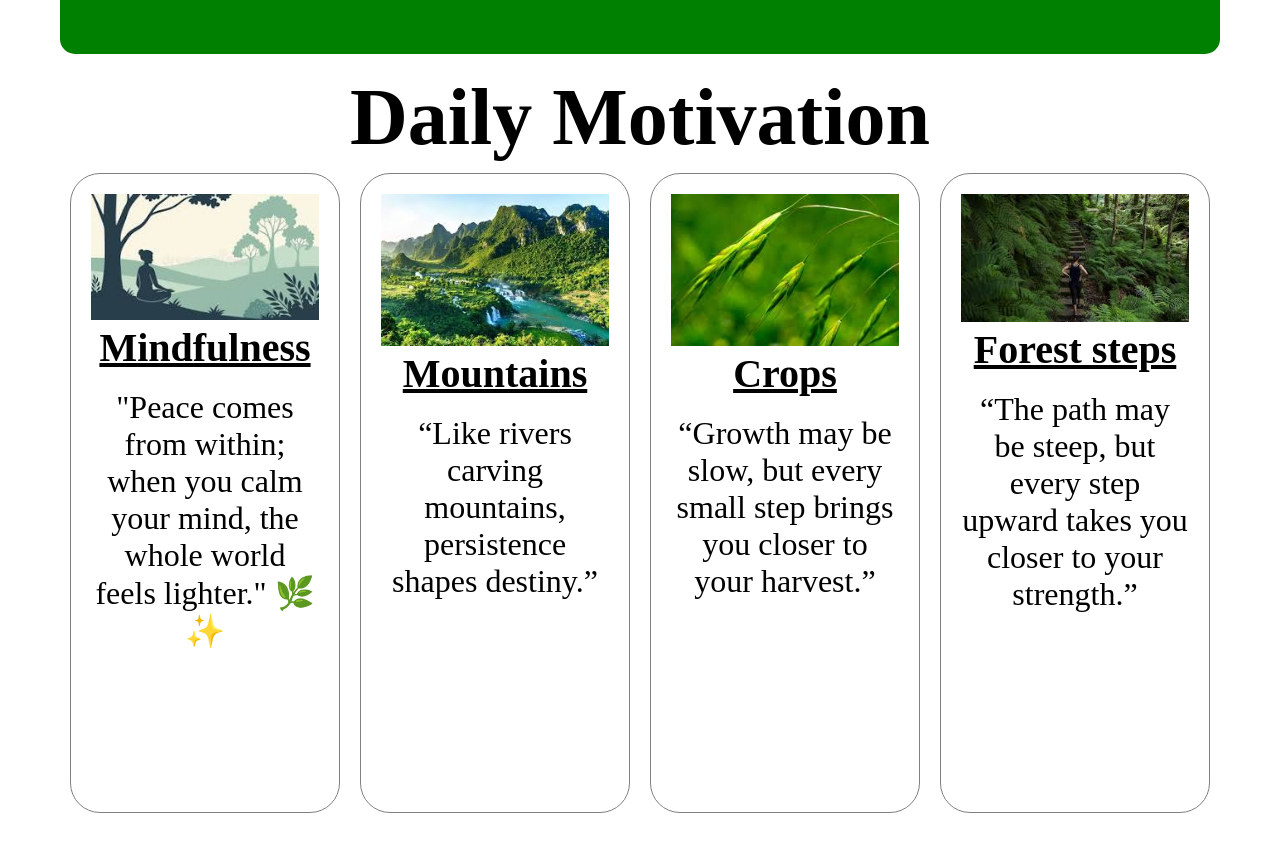
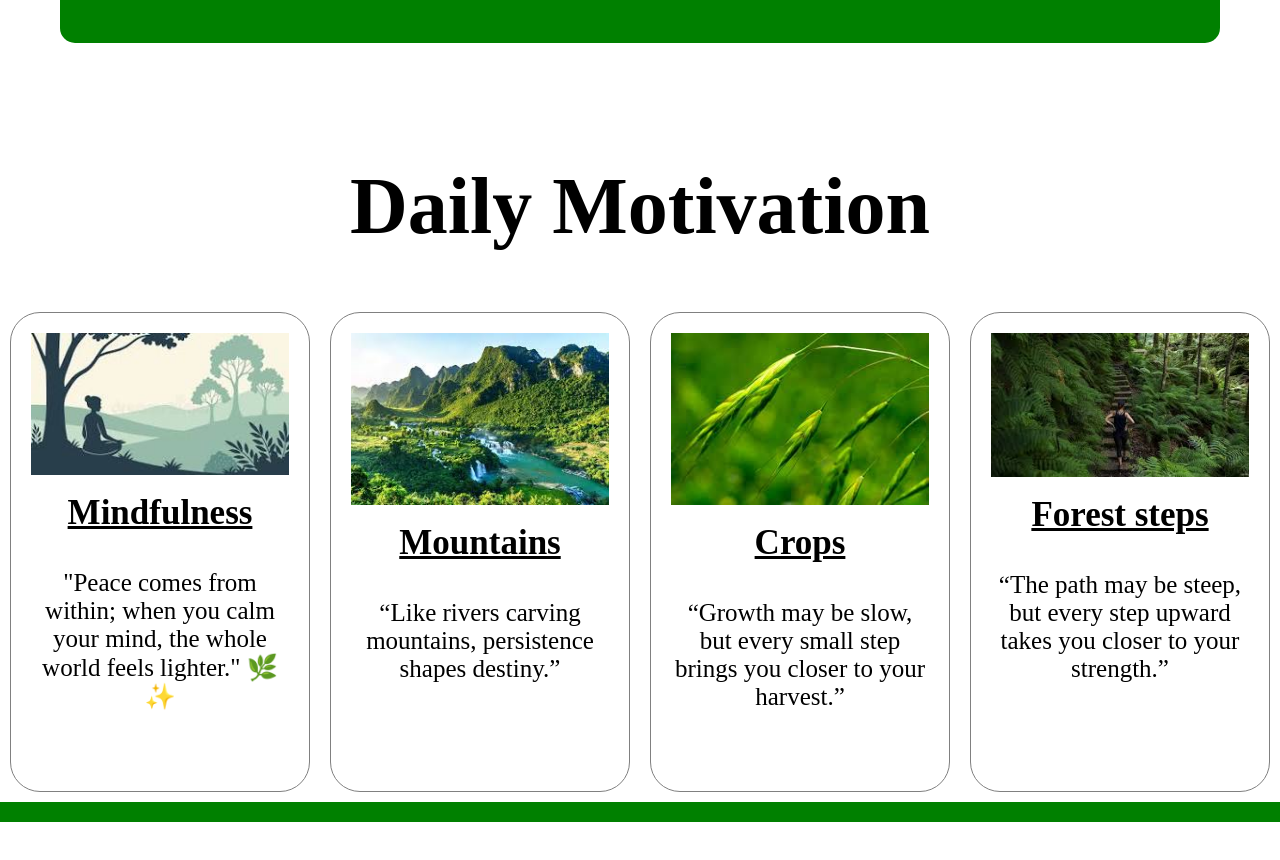
Before and after one commit to samirchandekar/responsive-project1, a plain HTML site: page index.html in a window 1280 px wide. Shown: the part 1248-2108 px from the top of the page. After the commit the page ends 2072 px from the top, so only its background shows below. Drawn offline with Linux system fonts and the light colour scheme.

Commit message:
text commit

```diff
--- a/index.html
+++ b/index.html
@@ -3,12 +3,17 @@
     <head>
         <meta charset="UTF-8">
         <meta name="viewport" content="width-device-width" initial-scale="1.0">
-        <title>project</title>
+        <title>MindWell</title>
         <link rel="stylesheet" href="style.css">
+        <!-- <link rel="stylesheet" href="https://cdn.jsdelivr.net/npm/bootstrap@4.5.3/dist/css/bootstrap.min.css" integrity="sha384-TX8t27EcRE3e/ihU7zmQxVncDAy5uIKz4rEkgIXeMed4M0jlfIDPvg6uqKI2xXr2" crossorigin="anonymous">
+
+        <script src="https://code.jquery.com/jquery-3.5.1.slim.min.js" integrity="sha384-DfXdz2htPH0lsSSs5nCTpuj/zy4C+OGpamoFVy38MVBnE+IbbVYUew+OrCXaRkfj" crossorigin="anonymous"></script>
+        <script src="https://cdn.jsdelivr.net/npm/bootstrap@4.5.3/dist/js/bootstrap.bundle.min.js" integrity="sha384-ho+j7jyWK8fNQe+A12Hb8AhRq26LrZ/JpcUGGOn+Y7RsweNrtN/tE3MoK7ZeZDyx" crossorigin="anonymous"></script> -->
     </head>
     <body>
+        <div class="body-1">
             <nav class="nav-bar">
-            <b style="color: white; margin-left: 15px; font-size: 32px; margin-top: 8px;">AIclinic</b>
+                <b style="color: white; margin-left: 15px; font-size: 32px; margin-top: 8px;">MindWell</b>
                 <input class="search-bar" type="search" name="userIn" placeholder="Search">
                 <ul class="unordered-list1">
                     <li class="list1">
@@ -61,9 +66,9 @@
                 <br>
                 <p>Track your mood, relax your mind, and stay motivated daily.</p>
                 <br><br>
-            <button class="my-button">Start Tracking</button>
+                <button class="my-button"><a href="mood-tracker.html">Start Tracking</a></button>
                 <br><br><br><br>
-            <h3>How are you feeling today?</h3>
+                <h2>How are you feeling today?</h2>
                 <br>
                 <div class="cont2">
                     <div class="box1 a1">
@@ -102,11 +107,14 @@
                     </div>
                 </div>
                 <br>
-            <h1>Daily Motivation</h1>
+            </div>
+
+            <div class="mot">
+                <h1 style="text-align: center;">Daily Motivation</h1>
 
                 <div class="Motivation">
                     <div class="Motivation-1">
-                    <img src="images/mindfullness.jpg" width="100%">
+                        <img class="mot-img" src="images/mindfullness.jpg">
                         <br>
                         <b class="mot-b">Mindfulness</b>
                         <br><br>
@@ -116,7 +124,7 @@
                     </div>
 
                     <div class="Motivation-1">
-                    <img src="images/pahad.jpg" width="100%">
+                        <img class="mot-img" src="images/pahad.jpg">
                         <br>
                         <b class="mot-b">Mountains</b>
                         <br><br>
@@ -126,7 +134,7 @@
                     </div>
 
                     <div class="Motivation-1">
-                    <img src="images/paddy.jpg" width="100%">
+                        <img class="mot-img" src="images/paddy.jpg">
                         <br>
                         <b class="mot-b">Crops</b>
                         <br><br>
@@ -136,7 +144,7 @@
                     </div>
 
                     <div class="Motivation-1">
-                    <img src="images/upsrair.jpg" width="100%">
+                        <img class="mot-img" src="images/upsrair.jpg">
                         <br>
                         <b class="mot-b">Forest steps</b>
                         <br><br>
@@ -144,7 +152,18 @@
                             “The path may be steep, but every step upward takes you closer to your strength.”
                         </p>
                     </div>
+
                 </div>
+
+            </div>
+
+
+            <footer>
+                <marquee behavior="" direction="left">
+                    Contact no. 0123456789, 1234567890, 9876543210
+                </marquee>
+            </footer>
+
         </div>
 
     </body>
--- a/style.css
+++ b/style.css
@@ -2,6 +2,10 @@
     margin: 0;
     padding: 0;
     box-sizing: border-box;
+}
+
+.body-1{
+    width: 100%;
 }
 
 .nav-bar{
@@ -10,13 +14,17 @@
     justify-content: space-between;
     background-color: green;
     text-align: center;
+    position: fixed;
+    top: 0;
 }
 
 .search-bar{
-    width: 300px;
+    width: 40%;
     margin: 5px;
+    margin-left: 10px;
     border-radius: 20px;
     text-align: center;
+
 }
 
 .unordered-list1{
@@ -51,7 +59,7 @@
     position: absolute;
     top: 56px;
     right: 130px;
-    background-color: transparent;
+    background-color: white;
     display: none;
     /* border: 1px solid grey; */
 }
@@ -89,6 +97,7 @@
 
 h1{
     font-size: 80px;
+    margin-top: 100px;
     /* border: 1px solid grey; */
 }
 
@@ -182,27 +191,44 @@
     background-color: white;
 }
 
+.mot{
+    width: 100%;
+    /* height: 188vh; */
+    /* border: 1px solid grey; */
+}
+
 .Motivation{
     width: 100%;
+    margin-top: 50px;
+    /* height: 188vh; */
+    /* border: 1px solid grey; */
     display: flex;
     flex-direction: column;
-    /* justify-content: center; */
+    justify-content: center;
     align-items: center;
+    /* margin-bottom: 20px; */
     /* text-align: center; */
 
 }
 
 .Motivation-1{
-    width: 90%;
+    width: 100%;
     padding: 20px;
-    height: 60vh;
+    /* height: 60vh; */
     border: 1px solid grey;
-    /* display: flex;
-    justify-content: center;
+    display: flex;
+    flex-direction: column;
+    justify-content: flex-start;
     align-items: center;
-    text-align: center; */
+    text-align: center;
     margin: 10px;
     border-radius: 30px;
+}
+
+.mot-img{
+    width: 100%;
+    /* border: 1px solid black;
+    padding: 1px; */
 }
 
 .mot-b{
@@ -212,7 +238,7 @@
 }
 
 .mot-p{
-    font-size: 72px;
+    font-size: 80px;
 }
 
 .Motivation-1:hover{
@@ -221,6 +247,22 @@
 
 
 
+
+
+
+
+
+
+
+
+
+footer{
+    width: 100%;
+    height: 20px;
+    /* margin-top: 150px; */
+    color: white;
+    background-color: green;
+}
 
 
 
@@ -242,6 +284,7 @@
     border-radius: 15px;
     display: flex;
     justify-content: space-around;
+    padding: 70px;
 }
 
 .contact-details{
@@ -249,6 +292,7 @@
     height: 30px;
     border-radius: 10px;
     border: 1px solid grey;
+    /* margin-left: 50px; */
 }
 
 .details{
@@ -270,6 +314,7 @@
     background-color: rgb(128, 236, 128);
     padding: 20px;
     text-align: justify;
+
 }
 
 .about-cont{
@@ -277,13 +322,19 @@
     background-color: white;
     border-radius: 15px;
     padding: 30px;
+    display: flex;
+    flex-direction: column;
+    justify-content: flex-start;
+    align-items: center;
+    text-align: center;
 }
 
 .about-cont1{
-    background-color: green;
+    background-color: rgb(168, 232, 168);
     border-radius: 15px;
     padding: 15px;
-    color: white;
+    color: black;
+
 }
 
 .about-cont2{
@@ -291,23 +342,31 @@
     height: 30vh;
     display: flex;
     justify-content: space-around;
+    font-size: 25px;
 }
 
 .about-cont2-1{
     width: 45%;
     height: 100%;
-    color: white;
+    color: black;
+    display: flex;
+    flex-direction: column;
+    justify-content: center;
+    align-items: center;
+    text-align: justify;
+
 }
 
 .s1{
-    background-color: rgb(54, 124, 54);
+    background-color: rgb(168, 232, 168);
     padding: 15px;
     border-radius: 15px;
+
 
 }
 
 .s2{
-    background-color: rgb(54, 124, 54);
+    background-color: rgb(168, 232, 168);
     padding: 15px;
     border-radius: 15px;
 }
@@ -323,14 +382,18 @@
 
 .dmp{
     width: 100%;
+    /* height: 100vh; */
     padding: 60px;
+
     background-color: rgb(128, 236, 128);
     /* background: linear-gradient(to bottom, green, white); */
 }
 
 .dmp0{
     /* border: 1px solid grey; */
+    /* margin-top: 55px; */
     /* background-color: white; */
+    /* margin-top: 70px; */
 }
 
 .dmp-h2{
@@ -374,6 +437,7 @@
     justify-content: center;
     align-items: center;
     text-align: center;
+
 }
 .dmp-div1-1:hover{
     background-color: rgb(128, 236, 128);
@@ -704,8 +768,22 @@
     .pr-div2{
     height: 70vh;
 }
+
+.Motivation-1{
+        width: 90%;
+        padding: 20px;
+        height: 80vh;
+        border: 1px solid grey;
+        /* display: flex;
+        justify-content: center;
+        align-items: center;
+        text-align: center; */
+        margin: 10px;
+        border-radius: 30px;
+    }
+
+
 }
-
 
 
 
@@ -735,6 +813,63 @@
         }
 
     }
+
+    h1{
+        font-size: 80px;
+        margin-top: 40px;
+        /* border: 1px solid grey; */
+    }
+
+    .mot{
+        width: 100%;
+        /* height: 79vh; */
+        /* border: 1px solid grey; */
+    }
+
+    .Motivation{
+        width: 100%;
+        /* margin-top: 200px; */
+        display: flex;
+        flex-direction: row;
+        justify-content: center;
+        align-items: flex-start;
+        text-align: center;
+
+    }
+
+    .Motivation-1{
+        width: 90%;
+        padding: 20px;
+        height: 60vh;
+        border: 1px solid grey;
+        display: flex;
+        flex-direction: column;
+        justify-content: flex-start;
+        align-items: center;
+        text-align: center;
+        margin: 10px;
+        border-radius: 30px;
+    }
+
+    .mot-img{
+        width: 100%;
+    }
+
+    .mot-b{
+        text-align: center;
+        font-size: 35px;
+        text-decoration: underline;
+    }
+
+    .mot-p{
+        font-size: 25px;
+    }
+
+    .Motivation-1:hover{
+        background-color: rgb(128, 236, 128);
+    }
+
+
 
 /* Daily Practice */
 
@@ -876,30 +1011,5 @@
     margin: 10px;
 }
 
-.Motivation{
-    width: 100%;
-    display: flex;
-    flex-direction: row;
-    /* justify-content: center; */
-    align-items: center;
-    /* text-align: center; */
 
 }
-
-.mot-b{
-    text-align: center;
-    font-size: 40px;
-    text-decoration: underline;
-}
-
-.mot-p{
-    font-size: 32px;
-}
-
-.Motivation-1{
-    height: 80vh;
-    width: 24%;
-}
-
-
-}
```
Also changed, not shown: about.html (+16 -15 lines), community-support.html (+2 -2 lines), contact.html (+2 -2 lines), daily-mindfulness-practices.html (+2 -3 lines), mood-tracker.html (+2 -2 lines), personalized-recommendation.html (+2 -2 lines), resource-library.html (+2 -2 lines), wellness-challenges.html (+2 -2 lines). Lines whose indentation alone changed are shown as unchanged.
